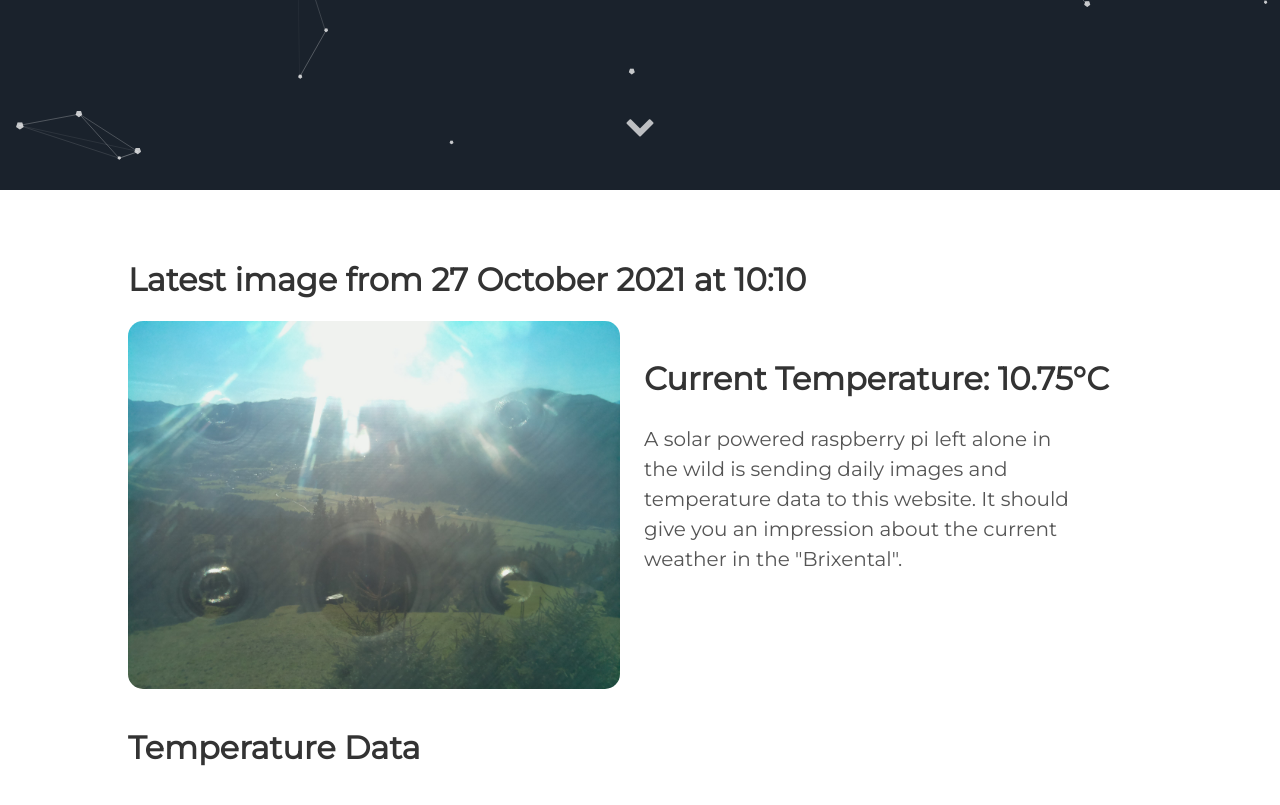
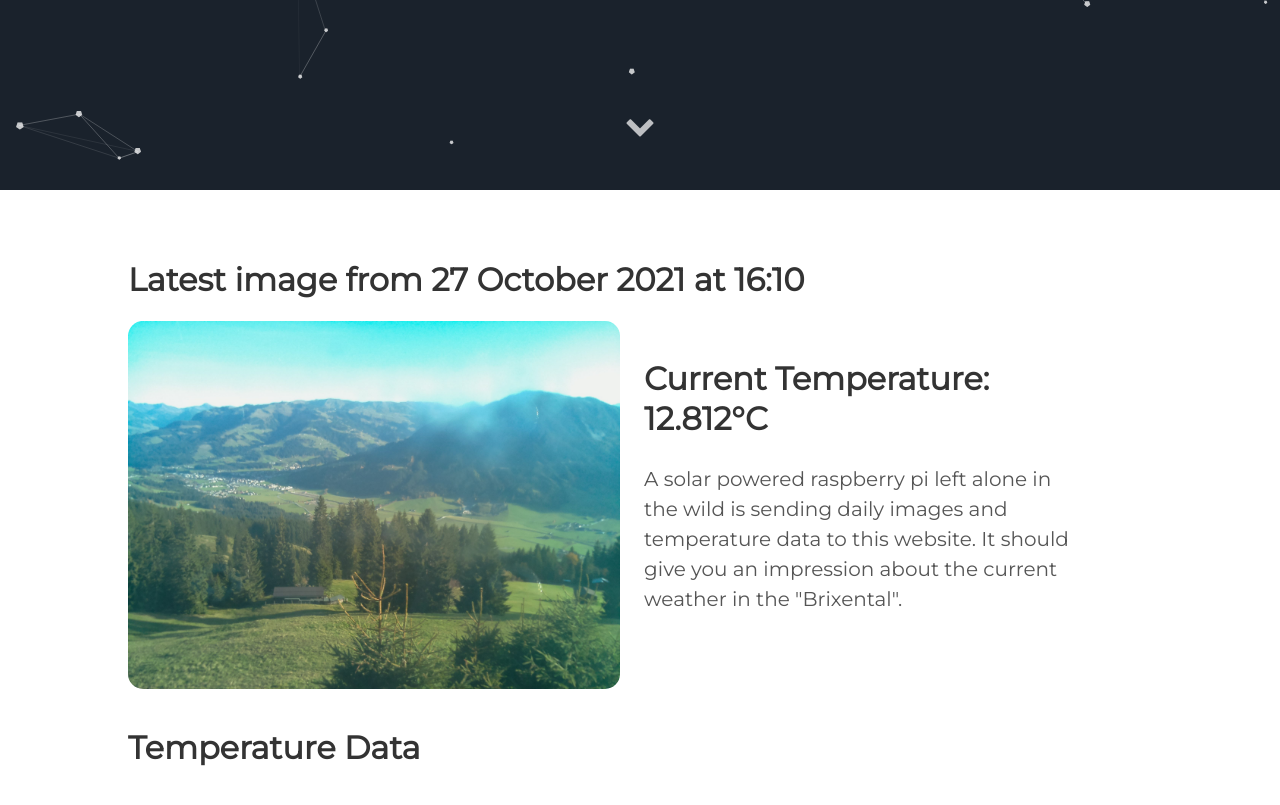
Before and after one commit to vektorious/vektorious.github.io, a Jekyll site: the page built from resources/huette.md, in a window 1280 px wide and 900 px high, scrolled down 710 px. Shown: the top 805 px of the window. Built offline with Jekyll 4.4.1, drawn with Linux system fonts in a browser that asks for light colours.

Commit message:
I'm a bot beep boop

```diff
--- a/resources/huette.md
+++ b/resources/huette.md
@@ -6,13 +6,13 @@ image: '/assets/img/'
 description: 'Live image from the Austrian alps'
 twitter_text: ' '
 ---
-## Latest image from 27 October 2021 at 10:10
+## Latest image from 27 October 2021 at 16:10
 <div class="huette">
   <div class="huette-image">
     <img src="{{ "/assets/img/huette.jpg" | prepend: site.baseurl }}">
   </div>
   <div class="huette-text">
-        <h2>Current Temperature: 10.75°C</h2>
+        <h2>Current Temperature: 12.812°C</h2>
         <p>A solar powered raspberry pi left alone in the wild is sending daily images and temperature data to this website. It should give you an impression about the current weather in the "Brixental".</p>
 
   </div>
```
Also changed, not shown: rpi-script/2021-10-27_160915.txt (renamed from rpi-script/2021-10-27_100916.txt, +5 -5 lines), rpi-script/huette.md (+2 -2 lines), assets/img/huette.jpg, assets/img/temp_plot.png, rpi-script/temp_plot.png, 1 other file.
